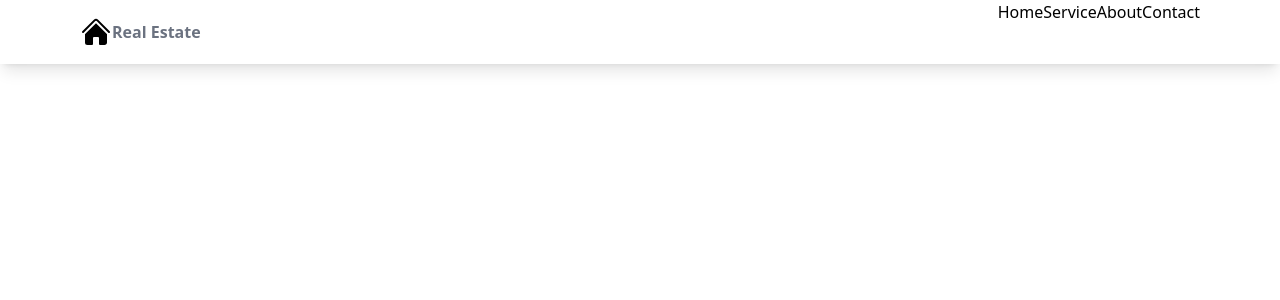
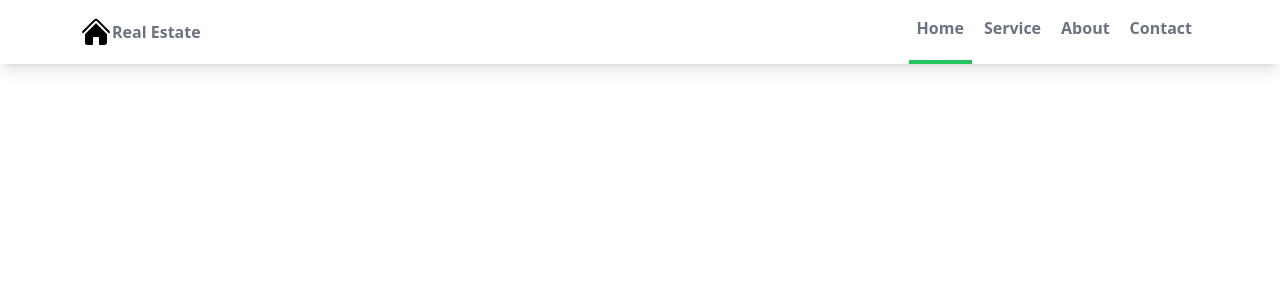
Before and after one commit to mehradi-github/ref-real-estate, a React (Create React App) app: page / in a window 1280 px wide. Shown: the top 300 px of the page. Built offline with nearby package versions, Linux system fonts and the light colour scheme.

Commit message:
Adding styles to navbar links

```diff
--- a/src/App.tsx
+++ b/src/App.tsx
@@ -13,11 +13,31 @@ function App() {
               <span className="font-semibold text-gray-500">Real Estate</span>
             </a>
           </div>
-          <div>
-            <a href="#">Home</a>
-            <a href="#">Service</a>
-            <a href="#">About</a>
-            <a href="#">Contact</a>
+          <div className="hidden md:flex space-x-1">
+            <a
+              className="py-4 px-2 text-gray-500 font-semibold border-green-500 border-b-4"
+              href="#"
+            >
+              Home
+            </a>
+            <a
+              className="py-4 px-2  text-gray-500 font-semibold hover:text-green-500 transition duration-500  "
+              href="#"
+            >
+              Service
+            </a>
+            <a
+              className="py-4 px-2  text-gray-500 font-semibold hover:text-green-500 transition duration-500  "
+              href="#"
+            >
+              About
+            </a>
+            <a
+              className="py-4 px-2  text-gray-500 font-semibold hover:text-green-500 transition duration-500  "
+              href="#"
+            >
+              Contact
+            </a>
           </div>
         </div>
       </div>
```
